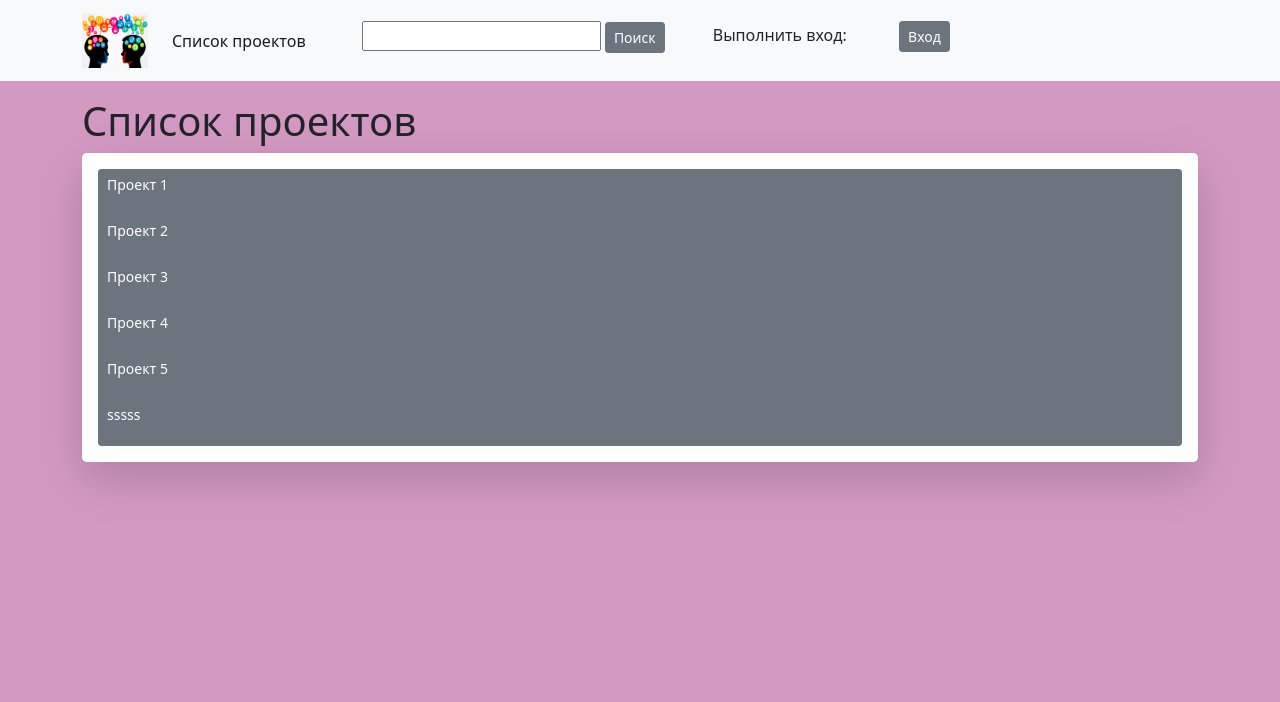
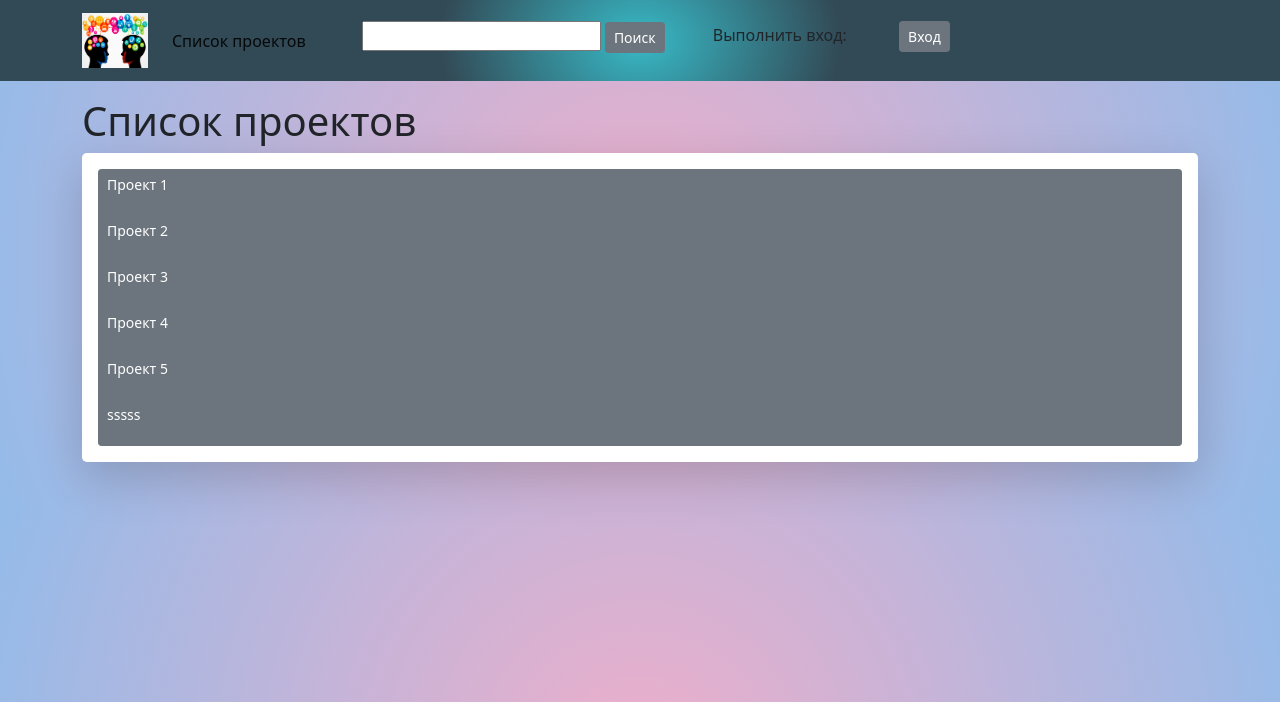
Before and after one commit to Nadezhda2205/homework_70_Nadezhda_Khovrich, a Django app: page /project/ in a window 1280 px wide. Shown: the top 702 px of the page. Run offline with Django 4.2, Linux system fonts and the light colour scheme; data comes from the database, SQL or seed files in the repository.

Commit message:
Корректировка цвета через css в base.html

```diff
--- a/static/css/style.css
+++ b/static/css/style.css
@@ -1,7 +1,10 @@
 body{
-    background-color: rgba(154, 15, 115, 0.425);
+    background: radial-gradient(circle, rgba(238,174,202,1) 0%, rgba(148,187,233,1) 100%);
 }
 
+.nav_color{
+    background:radial-gradient(200px 150px, #38bac7, #324a56);
+}
 .p_color{
     margin-top: 16px;
     font-size: 18px;
--- a/templates/base.html
+++ b/templates/base.html
@@ -17,7 +17,7 @@
 </head>
 
 <body>
-  <nav class="navbar navbar-expand-lg navbar-light bg-light mb-3">
+  <nav class=" nav_color navbar navbar-expand-lg navbar-light bg-light mb-3">
     <div class="container">
       <button class="navbar-toggler" type="button" data-bs-toggle="collapse" data-bs-target="#navbarTogglerDemo01"
         aria-controls="navbarTogglerDemo01" aria-expanded="false" aria-label="Toggle navigation">
```
